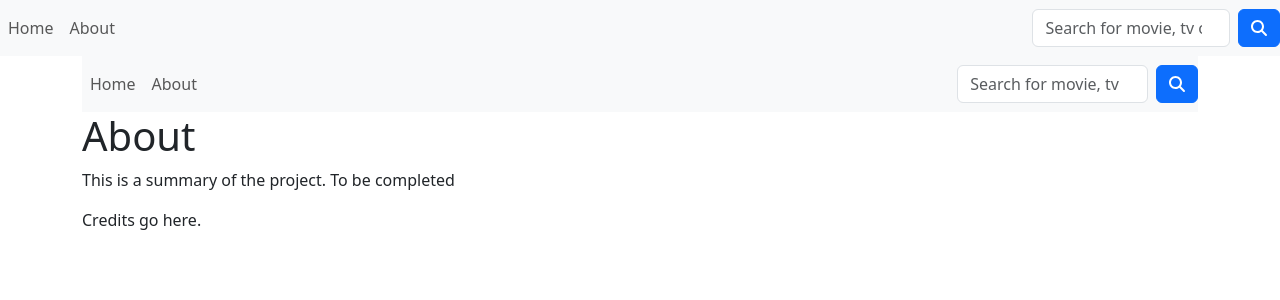
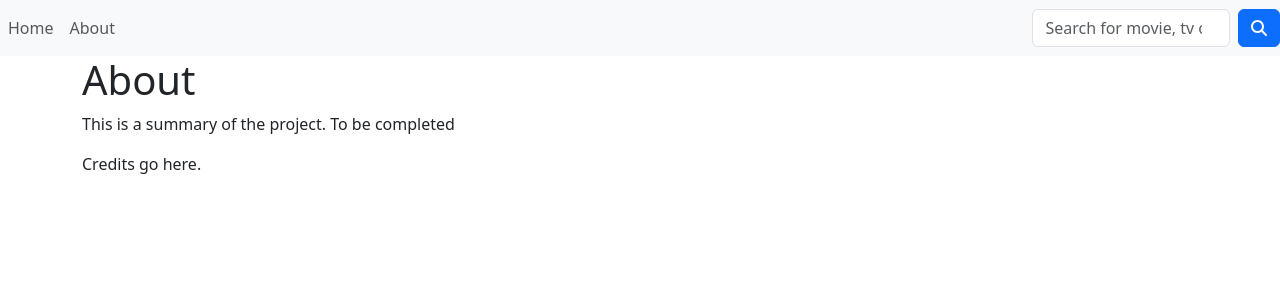
Before and after one commit to larevolucia/movie-database, a React (Create React App) app: page /about in a window 1280 px wide. Shown: the top 300 px of the page. Built offline with nearby package versions, Linux system fonts and the light colour scheme.

Commit message:
removed navigation from About page

```diff
--- a/src/About.js
+++ b/src/About.js
@@ -1,10 +1,8 @@
 import React from "react";
-import Navigation from "./components/Navigation";
 
 const About = () => {
   return (
     <div>
-      <Navigation />
       <h1>About</h1>
       <p>This is a summary of the project. To be completed</p>
     </div>
```
